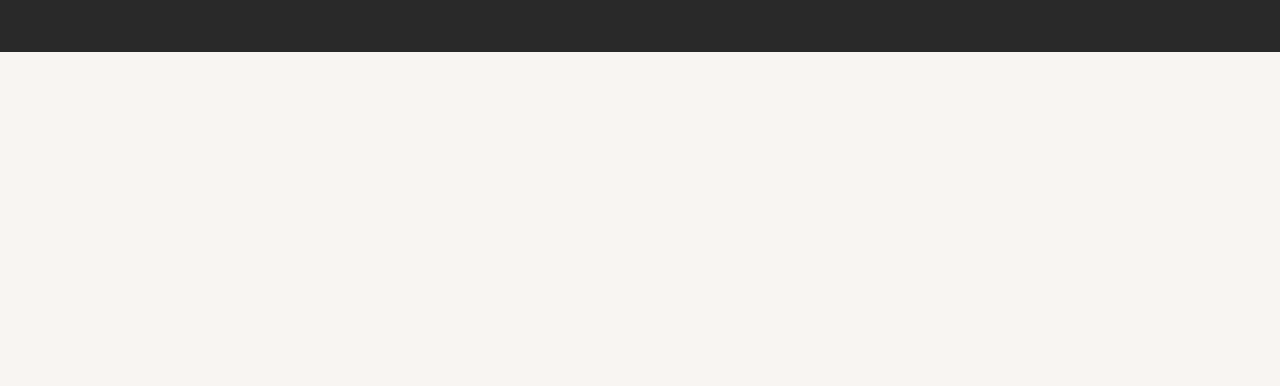
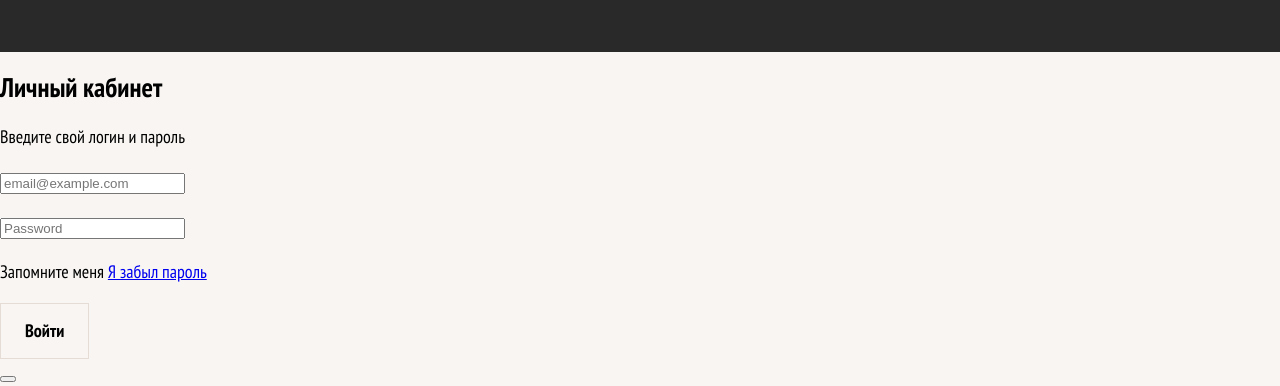
Before and after one commit to SvetlanaYarullina/test, a website: page index.html in a window 1280 px wide. Shown: the part 2116-2502 px from the top of the page. Before the commit the page ends 2168 px from the top, so only its background shows below. Drawn offline with nearby package versions, Linux system fonts and the light colour scheme.

Commit message:
add HTML markup in modal window

```diff
--- a/index.html
+++ b/index.html
@@ -119,7 +119,7 @@
               500 000
             </dt>
             <dd class="stats__description">
-              лайков <br>
+              лайков и<br>
               комплиментов
             </dd>
           </div>
@@ -305,6 +305,32 @@
       </div>
     </div>
   </footer>
+  <section class="modal modal-login">
+    <h2>Личный кабинет</h2>
+    <p class="modal-description">Введите свой логин и пароль</p>
+    <form class="login-form" action="https://echo.htmlacademy.ru" method="post">
+      <p>
+        <label class="visually-hidden" for="user-login">Логин</label>
+        <input class="login-icon-user" id="user-login" type="text" name="login" placeholder="email@example.com">
+      </p>
+      <p>
+        <label class="visually-hidden" for="user-password">Пароль</label>
+        <input class="login-icon-password" id="user-password" type="password" name="password" placeholder="Password">
+      </p>
+      <p class="login-password-info">
+        <label class="login-checkbox" for="user-password">
+          <input class="visually-hidden" type="checkbox" name="remember">
+          <span class="checkbox-indicator"></span>
+          Запомните меня
+        </label>
+        <a class="restore" href="#">Я забыл пароль</a>
+      </p>
+      <buttom class="button" type="submit">Войти</buttom>
+    </form>
+    <button class="modal-close" type="button">
+      <span class="visually-hidden">Закрыть</span>
+    </button>
+  </section>
   <script src="https://unpkg.com/swiper@7/swiper-bundle.min.js"></script>
   <script src="js/swiper.js"></script>
   <script src="js/mobile-menu.js"></script>
```
